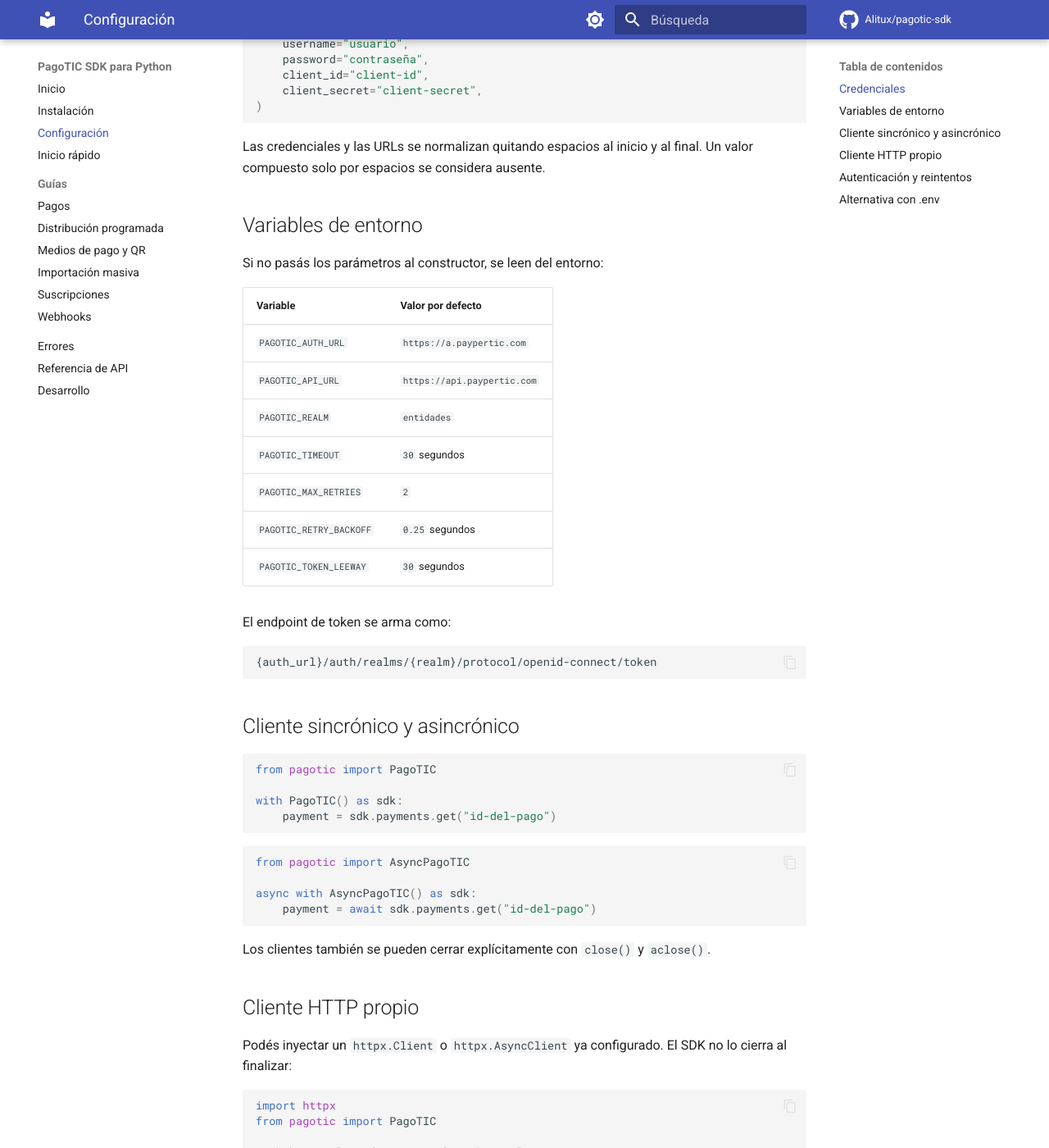
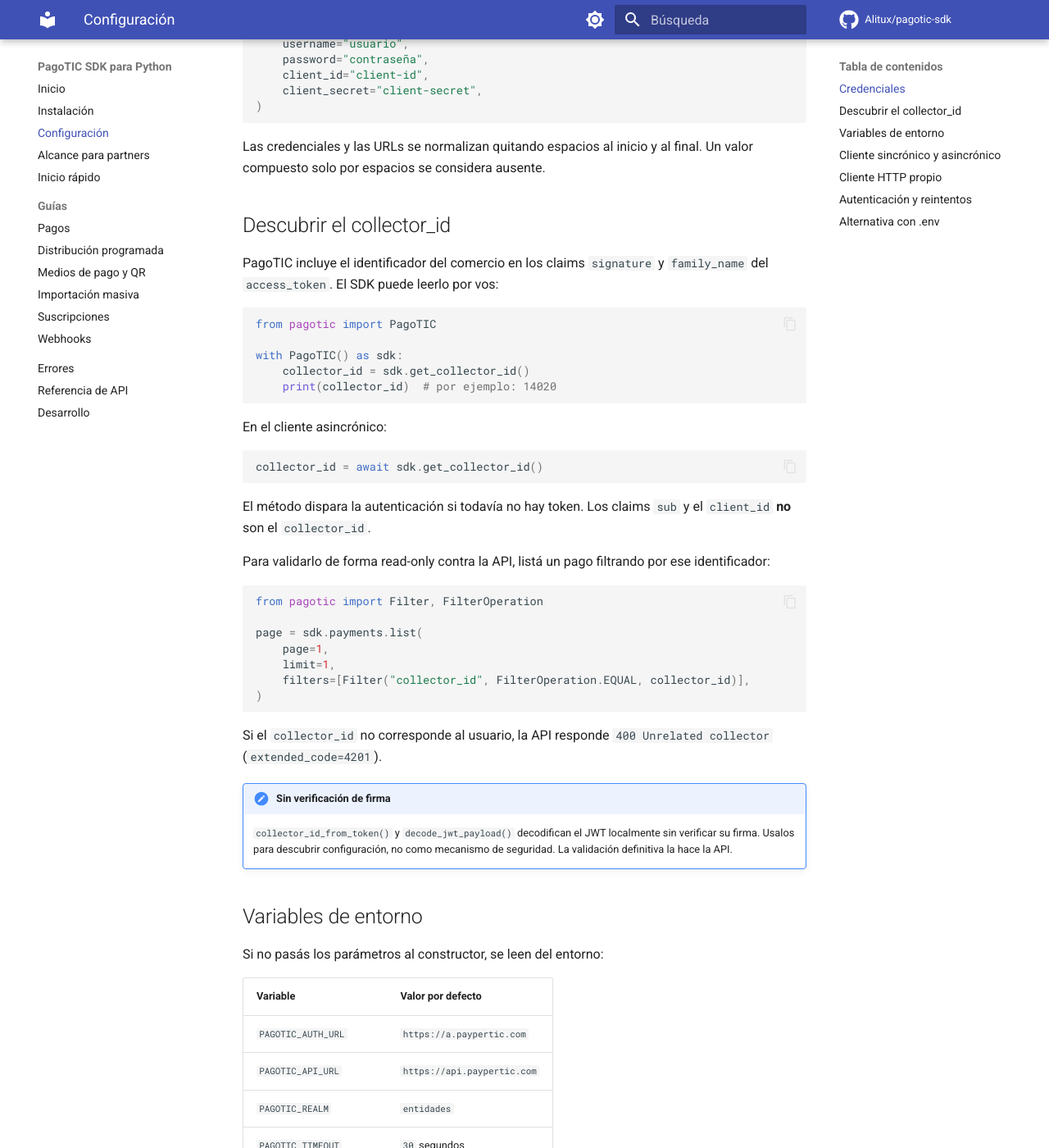
Before and after one commit to Alitux/pagotic-sdk, an MkDocs documentation site: the page built from docs/configuracion.md, in a window 1280 px wide and 1400 px high, scrolled down 581 px. Shown: the whole window at 82% size. Built offline with MkDocs 1.6.1 and Material for MkDocs 9.7.7, drawn with Linux system fonts in a browser that asks for light colours; comment, search, counter and statistics services are not loaded; some of the changed text lies outside the part shown.

Commit message:
feat: descubrir collector_id y documentar alcance de partner

````diff
--- a/docs/configuracion.md
+++ b/docs/configuracion.md
@@ -25,6 +25,49 @@ sdk = PagoTIC(
 
 Las credenciales y las URLs se normalizan quitando espacios al inicio y al
 final. Un valor compuesto solo por espacios se considera ausente.
+
+## Descubrir el collector_id
+
+PagoTIC incluye el identificador del comercio en los claims `signature` y
+`family_name` del `access_token`. El SDK puede leerlo por vos:
+
+```python
+from pagotic import PagoTIC
+
+with PagoTIC() as sdk:
+    collector_id = sdk.get_collector_id()
+    print(collector_id)  # por ejemplo: 14020
+```
+
+En el cliente asincrónico:
+
+```python
+collector_id = await sdk.get_collector_id()
+```
+
+El método dispara la autenticación si todavía no hay token. Los claims `sub` y
+el `client_id` **no** son el `collector_id`.
+
+Para validarlo de forma read-only contra la API, listá un pago filtrando por
+ese identificador:
+
+```python
+from pagotic import Filter, FilterOperation
+
+page = sdk.payments.list(
+    page=1,
+    limit=1,
+    filters=[Filter("collector_id", FilterOperation.EQUAL, collector_id)],
+)
+```
+
+Si el `collector_id` no corresponde al usuario, la API responde
+`400 Unrelated collector` (`extended_code=4201`).
+
+!!! note "Sin verificación de firma"
+    `collector_id_from_token()` y `decode_jwt_payload()` decodifican el JWT
+    localmente sin verificar su firma. Usalos para descubrir configuración, no
+    como mecanismo de seguridad. La validación definitiva la hace la API.
 
 ## Variables de entorno
 
--- a/mkdocs.yml
+++ b/mkdocs.yml
@@ -83,6 +83,7 @@ nav:
   - Inicio: index.md
   - Instalación: instalacion.md
   - Configuración: configuracion.md
+  - Alcance para partners: partners.md
   - Inicio rápido: inicio-rapido.md
   - Guías:
       - Pagos: pagos.md
--- a/src/pagotic/__init__.py
+++ b/src/pagotic/__init__.py
@@ -70,6 +70,8 @@ from pagotic.qr import render_qr_png, render_qr_svg, save_qr
 from pagotic.utils import (
     QR_IMAGE_ENDPOINT,
     build_qr_image_url,
+    collector_id_from_token,
+    decode_jwt_payload,
     format_filter_datetime,
     format_import_datetime,
 )
@@ -140,6 +142,8 @@ __all__ = [
     "SubscriptionSearchRequest",
     "__version__",
     "build_qr_image_url",
+    "collector_id_from_token",
+    "decode_jwt_payload",
     "format_filter_datetime",
     "format_import_datetime",
     "normalize_cuit",
````
Also changed, not shown: CHANGELOG.md (+8 -0 lines), README.md (+70 -1 lines), docs/api.md (+8 -0 lines), docs/medios-de-pago.md (+8 -3 lines), docs/pagos.md (+6 -0 lines), docs/partners.md (added, +128 -0 lines), 4 other files.
